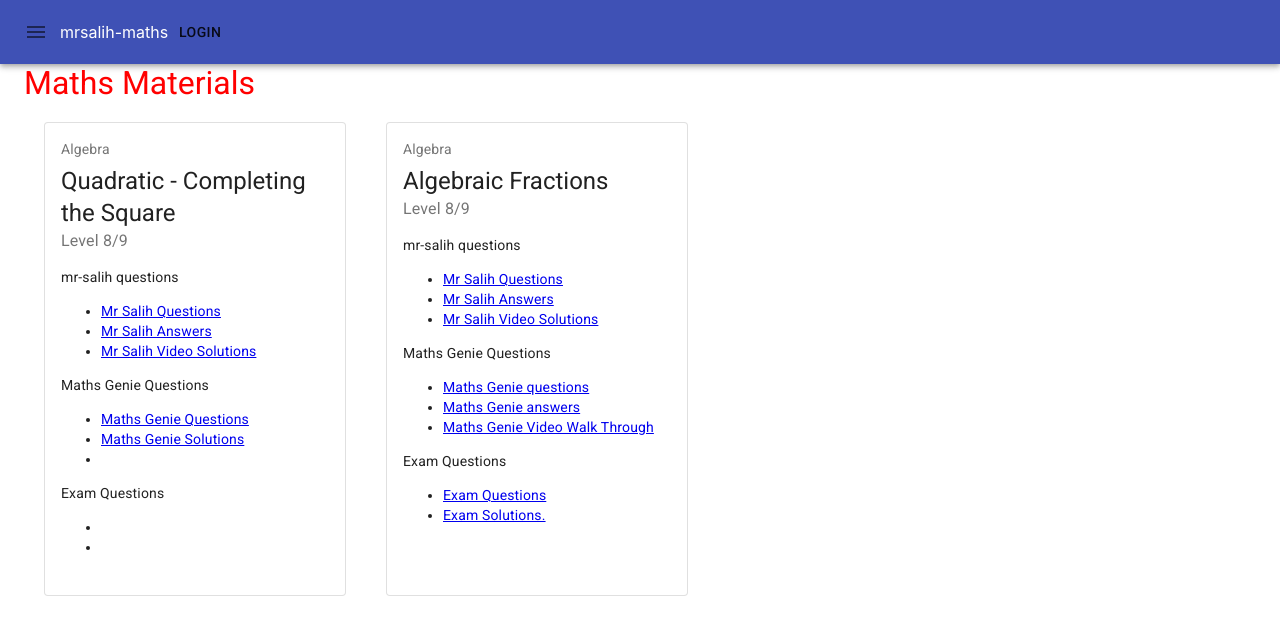
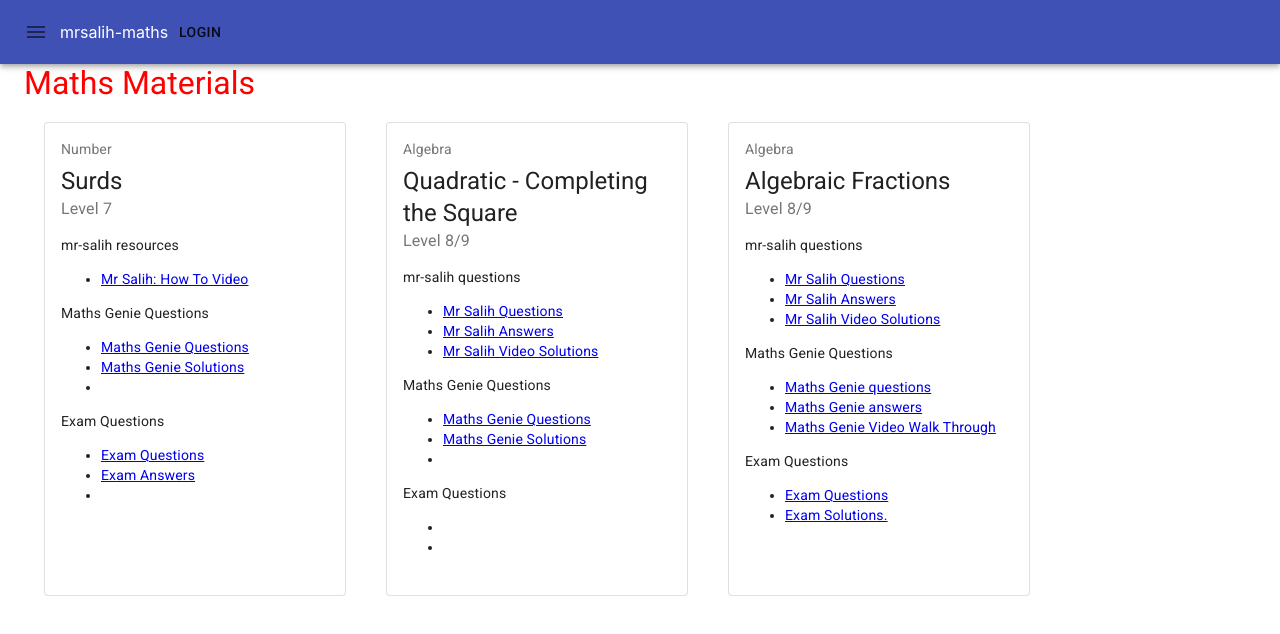
Before and after one commit to LeroySalih/mrsalih-maths, a React (Create React App) app: page / in a window 1280 px wide. Shown: the top 634 px of the page. Built offline with nearby package versions, Linux system fonts and the light colour scheme.

Commit message:
Added Surds

```diff
--- a/src/App.js
+++ b/src/App.js
@@ -73,6 +73,43 @@ function App() {
           <StyledCard className={classes.root} variant="outlined">
             <CardContent>
               <Typography className={classes.title} color="textSecondary" gutterBottom>
+                Number
+              </Typography>
+              <Typography variant="h5" component="h2">
+                Surds
+              </Typography>
+              <Typography className={classes.pos} color="textSecondary">
+                Level 7
+              </Typography>
+              <Typography variant="body2" component="div">
+                <p>mr-salih resources</p>
+                <ul>
+                    <li><a target="_new" href="https://youtu.be/Uc8CizADmhs">Mr Salih: How To Video</a></li>
+
+                </ul>
+
+
+                <p>Maths Genie Questions</p>
+                <ul>
+                  <li><a href="https://mathsgenie.co.uk/resources/7-surds.pdf" target="new">Maths Genie Questions</a></li>
+                  <li><a href="https://mathsgenie.co.uk/resources/7-surdsans.pdf" target="new">Maths Genie Solutions</a></li>
+                  <li></li>
+                </ul>
+
+                <p>Exam Questions</p>
+                <ul>
+                  <li><a target="new" href="https://www.dropbox.com/s/w2ywk7zxigccqa5/Surds-Questions.pdf?dl=0">Exam Questions</a></li>
+                  <li><a target="new" href="https://www.dropbox.com/s/7vtcxwqgqcgm2l5/Surds-Answers.pdf?dl=0">Exam Answers</a></li>
+                  <li></li>
+                </ul>
+              </Typography>
+            </CardContent>
+          </StyledCard>
+
+
+          <StyledCard className={classes.root} variant="outlined">
+            <CardContent>
+              <Typography className={classes.title} color="textSecondary" gutterBottom>
                 Algebra
               </Typography>
               <Typography variant="h5" component="h2">
@@ -102,8 +139,6 @@ function App() {
                   <li></li>
                   <li></li>
                 </ul>
-
-
               </Typography>
             </CardContent>
           </StyledCard>
```
